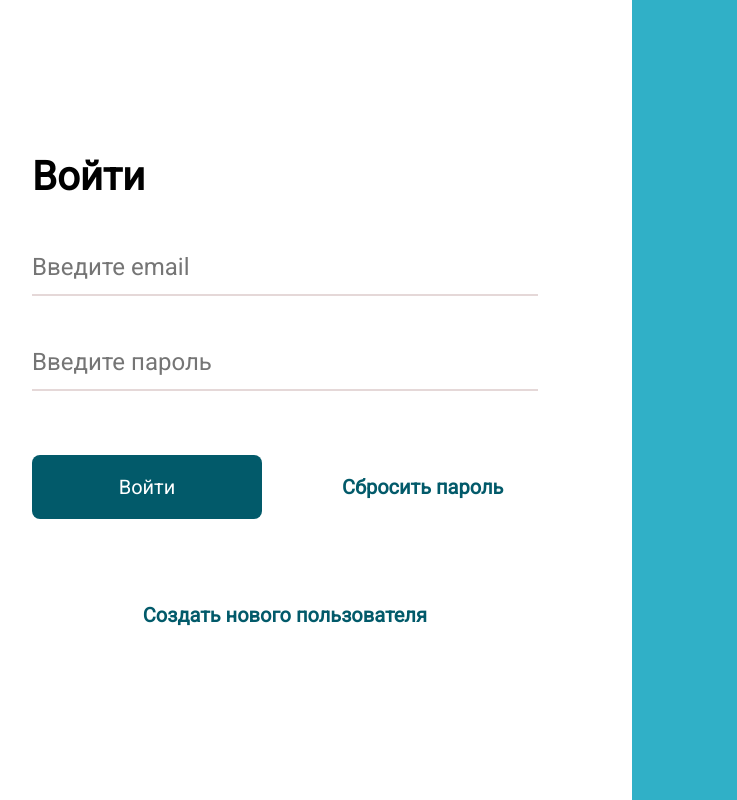
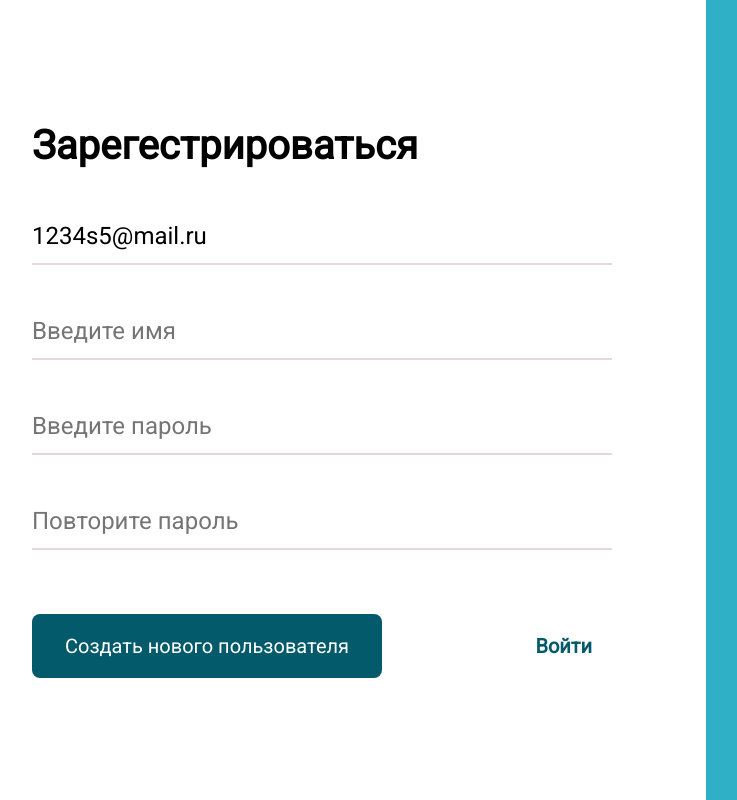
Before and after one commit to TatyanaFilippova/mdf-center-order-form, a Next.js app: page /registr in a window 1280 px wide. Shown: the whole page, without its empty margins (42-779 px from the left). Built offline with nearby package versions, Linux system fonts and the light colour scheme.

Commit message:
добавила форму регистрации с запросами

```diff
--- a/src/components/loginPage/LoginPage.jsx
+++ b/src/components/loginPage/LoginPage.jsx
@@ -61,7 +61,7 @@ function LoginPage() {
             <ButtonReset>Сбросить пароль</ButtonReset>
           </WrapperButton>
           <WrapperButtonCreate>
-            <ButtonСreate onClick={}>Создать нового пользователя</ButtonСreate>
+            <ButtonСreate onClick={ ()=>router.push('/registr')}>Создать нового пользователя</ButtonСreate>
           </WrapperButtonCreate>
         </FormLogin>
 
--- a/src/components/registrPage/RegistrPage.jsx
+++ b/src/components/registrPage/RegistrPage.jsx
@@ -2,18 +2,42 @@
 import InputEntrance from "../inputEntrance/InputEntrance";
 import { Wrapper ,Body,BodyBlue,ButtonEntrance,ButtonReset,FormLogin,Title,WrapperButton,ButtonСreate,WrapperButtonCreate} from "./styled";
 import { useForm } from "react-hook-form";
+import axiosInstance from '..//../api/axiosInstanse'
+import { useRouter } from 'next/navigation'
 
 function RegistrPage() {
-  const {register, handleSubmit, formState: { errors } } = useForm();
-  const onSubmit = data => {
-    console.log("aaa", data);
+  const router = useRouter()
+  const { register, handleSubmit, formState: { errors }, watch } = useForm({
+    defaultValues: {
+      email: "1234s5@mail.ru"
+    }})
+  const onSubmit = async (data) => {
+    try {
+      const result = await axiosInstance({
+        method: "post",
+        url: "/auth/local/register",
+        data: JSON.stringify({
+          "email": data.email,
+          "username": data.username,
+          "password": data.password,
+        }),
+
+
+      })
+      router.push('/login')
+      console.log(result)
+    }
+    catch(e) {
+      console.log(e)
+      alert("ошибка")
+    }
   }
-console.log(errors.example)
+  console.log(errors.passwordRepeat)
   return (
     <Wrapper>
       <Body>
         <FormLogin>
-          <Title>Войти</Title>
+          <Title>Зарегестрироваться</Title>
           <InputEntrance
             type="text"
             placeholder="Введите email"
@@ -23,20 +47,45 @@ console.log(errors.example)
           {errors.email?.type ==='pattern' && <p>Введите корректный email</p> }
           {errors.email?.type === 'required' && <p>Поле обязательно для ввода</p>}
           <InputEntrance
+            type="text"
+            placeholder="Введите имя"
+            {...register("username", { pattern: /[А-Яа-яA-Za-zё]/, required: true })}
+            isErrors={errors.username}
+          />
+          {errors.username?.type ==='pattern' && <p>Введите корректное имя</p> }
+          {errors.username?.type === 'required' && <p>Поле обязательно для ввода</p>}
+          <InputEntrance
             type="password"
             placeholder="Введите пароль"
             {...register("password", { required: true, minLength: 8 })}
             isErrors={errors.password}
           />
           {errors.password?.type === 'required' && <p>Поле обязательно для ввода</p>}
-          {errors.password && <p>Пароль должен содержать от 8 символов</p>}
+          {errors.password?.type && <p>Пароль должен содержать от 8 символов</p>}
+
+          <InputEntrance
+            type="password"
+            placeholder="Повторите пароль"
+            {...register("passwordRepeat", {
+              required: true, minLength: 8,
+              validate: (val) => {
+                console.log(val,watch("password"))
+                if (watch('password') != val) {
+
+                  return "Пароли не совпадают"
+                }
+              }
+             })}
+            isErrors={errors.passwordRepeat}
+          />
+          {errors.passwordRepeat?.type === 'required' && <p>Поле обязательно для ввода</p>}
+          {errors.passwordRepeat?.type === 'validate' && <p>Пароли не совпадают</p>}
+
           <WrapperButton>
-            <ButtonEntrance onClick={handleSubmit(onSubmit)}>Войти</ButtonEntrance>
-            <ButtonReset>Сбросить пароль</ButtonReset>
+            <ButtonEntrance onClick={handleSubmit(onSubmit)}>Создать нового пользователя</ButtonEntrance>
+            <ButtonReset onClick={()=> router.push('/login')}>Войти</ButtonReset>
           </WrapperButton>
-          <WrapperButtonCreate>
-            <ButtonСreate>Создать нового пользователя</ButtonСreate>
-          </WrapperButtonCreate>
+
         </FormLogin>
 
       </Body>
--- a/src/components/registrPage/styled.ts
+++ b/src/components/registrPage/styled.ts
@@ -46,7 +46,7 @@ export const ButtonEntrance = styled.button`
   font-size: 20px;
   color: white;
   text-align: center;
-  width: 230px;
+  width: 350px;
   height: 64px;
   margin-top: 64px;
   border-radius: 8px;
@@ -55,11 +55,12 @@ export const ButtonReset = styled.button`
   background-color: white;
   font-size: 20px;
   color:  #025A6A;
-  text-align: center;
+  text-align: end;
   width: 230px;
   height: 64px;
   margin-top: 64px;
   font-weight: bold;
+  padding-right: 20px ;
 
 `
 
```
